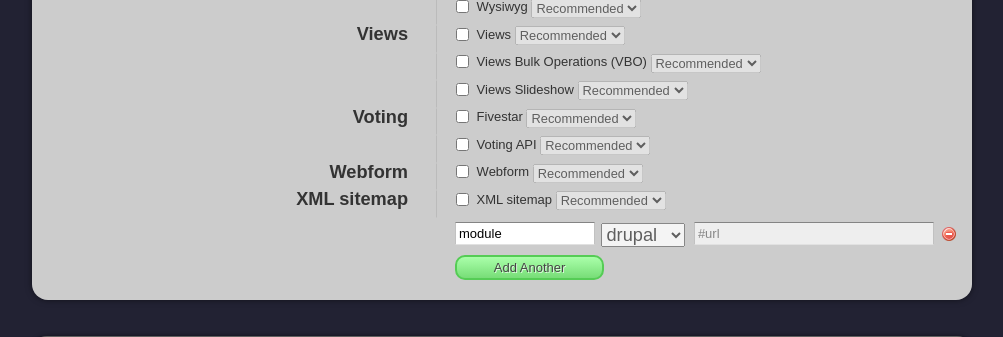
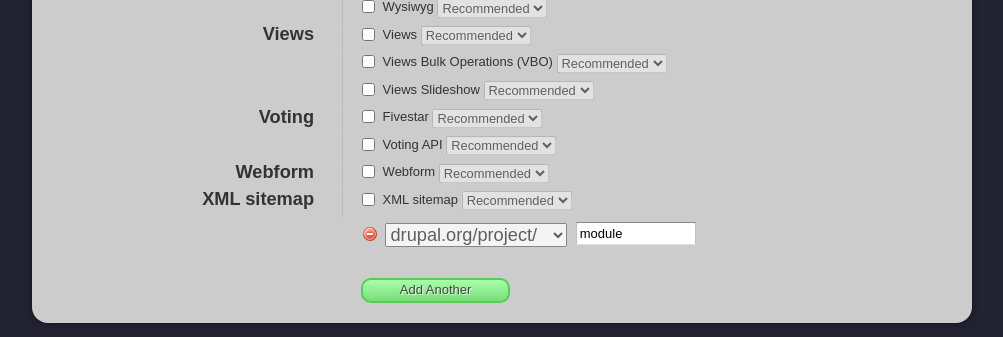
Before and after one commit to rupl/drush_make_generator, a PHP site: page / in a window 1280 px wide. Shown: the part 3275-3612 px from the top of the page, without its empty margins (138-1141 px from the left). Run offline with PHP 8.4, Linux system fonts and the light colour scheme; data comes from the database, SQL or seed files in the repository; some libraries are stand-ins or nearby versions; some web fonts are replaced.

Commit message:
improved download widget UI

```diff
--- a/_lib.php
+++ b/_lib.php
@@ -326,41 +326,41 @@ function formDownload($type='libraries',$download=array()){
 
     case 'libraries':
       $output .= '<div class="download label">';
+        $output .= '<a class="remove">remove</a>';
+        $output .= '<select name="makefile[libs][|THIS|][type]" class="type"><option value="file">www</option><option value="git">git</option></select>';
         $output .= '<input type="text" class="unique" name="makefile[libs][|THIS|][unique]" value="'.$download['unique'].'" /> ';
-        $output .= '<select name="makefile[libs][|THIS|][type]" class="type"><option value="file">www</option><option value="git">git</option></select>';
         $output .= '<input type="text" class="url" name="makefile[libs][|THIS|][url]" value="'.$download['url'].'" />';
-        $output .= '<input type="hidden" class="url" name="makefile[libs][|THIS|][maketype]" value="libraries" />';
-        $output .= '<a class="remove">remove</a>';
+        $output .= '<input type="hidden" name="makefile[libs][|THIS|][maketype]" value="libraries" />';
       $output .= '</div>';
       break;
 
     case 'modules':
       $output .= '<div class="download label">';
+        $output .= '<a class="remove">remove</a>';
+        $output .= '<select name="makefile[modules][|THIS|][type]" class="type"><option value="drupal">drupal.org/project/</option><option value="file">www</option><option value="git">git</option></select>';
         $output .= '<input type="text" class="unique" name="makefile[modules][|THIS|][unique]" value="'.$download['unique'].'" /> ';
-        $output .= '<select name="makefile[modules][|THIS|][type]" class="type"><option value="drupal">drupal</option><option value="file">www</option><option value="git">git</option></select>';
         $output .= '<input type="text" class="url" name="makefile[modules][|THIS|][url]" value="'.$download['url'].'" disabled="disabled" />';
-        $output .= '<input type="hidden" class="url" name="makefile[modules][|THIS|][maketype]" value="module" />'; // module, not "modules"
-        $output .= '<a class="remove">remove</a>';
+        $output .= '<input type="hidden" name="makefile[modules][|THIS|][maketype]" value="module" />'; // module, not "modules"
       $output .= '</div>';
       break;
 
     case 'themes':
       $output .= '<div class="download label">';
+        $output .= '<a class="remove">remove</a>';
+        $output .= '<select name="makefile[themes][|THIS|][type]" class="type"><option value="drupal">drupal.org/project/</option><option value="file">www</option><option value="git">git</option></select>';
         $output .= '<input type="text" class="unique" name="makefile[themes][|THIS|][unique]" value="'.$download['unique'].'" /> ';
-        $output .= '<select name="makefile[themes][|THIS|][type]" class="type"><option value="drupal">drupal</option><option value="file">www</option><option value="git">git</option></select>';
         $output .= '<input type="text" class="url" name="makefile[themes][|THIS|][url]" value="'.$download['url'].'" disabled="disabled" />';
-        $output .= '<input type="hidden" class="url" name="makefile[themes][|THIS|][maketype]" value="theme" />'; // theme, not "themes"
-        $output .= '<a class="remove">remove</a>';
+        $output .= '<input type="hidden" name="makefile[themes][|THIS|][maketype]" value="theme" />'; // theme, not "themes"
       $output .= '</div>';
       break;
 
     case 'includes':
       $output .= '<div class="download label">';
+        $output .= '<a class="remove">remove</a>';
         $output .= '<input type="text" class="unique" name="makefile[includes][|THIS|][unique]" value="'.$download['unique'].'" /> ';
-        $output .= '<select name="makefile[includes][|THIS|][type]" class="type"><option value="drupal">drupal</option><option value="file">www</option><option value="git">git</option></select>';
+        $output .= '<select name="makefile[includes][|THIS|][type]" class="type"><option value="drupal">drupal.org/project/</option><option value="file">www</option><option value="git">git</option></select>';
         $output .= '<input type="text" class="url" name="makefile[includes][|THIS|][url]" value="'.$download['url'].'" disabled="disabled" />';
-        $output .= '<input type="hidden" class="url" name="makefile[includes][|THIS|][maketype]" value="includes" />';
-        $output .= '<a class="remove">remove</a>';
+        $output .= '<input type="hidden" name="makefile[includes][|THIS|][maketype]" value="includes" />';
       $output .= '</div>';
       break;
 
--- a/css/style.css
+++ b/css/style.css
@@ -223,8 +223,8 @@ footer a[class~=org] {display: block; width: 31px; height: 31px; background: url
 	#generate {min-height: 800px; }
 	p,ul,ol,dl {margin: 0 0 1em 0; font-size: 1.3em; }
 	legend h3 {font-size: inherit; font-weight: 400; }
-	h4 {width: 40%; float: left; text-align: right; margin: 0 0 0 0; padding: 0 2% 0 0; font-size: 1.4em; position: relative; top: -2px; }
-	label, .download {display: block; margin: 0 0 0 43%; padding: 0 0 .5em 2%; border-left: 1px solid #bbb; }
+	h4 {width: 30%; float: left; text-align: right; margin: 0 0 0 0; padding: 0 2% 0 0; font-size: 1.4em; position: relative; top: -2px; }
+	label, .download {display: block; margin: 0 0 0 33%; padding: 0 0 .5em 2%; border-left: 1px solid #bbb; }
   label:nth-of-type(3n+1),
     .download:nth-of-type(3n+1) {/* margin-left: 3%; */}
   label input[type=checkbox],
@@ -235,11 +235,12 @@ footer a[class~=org] {display: block; width: 31px; height: 31px; background: url
 	 .download select {display: inline; }
 
 	div.download {clear: both; padding-top: .5em; border-left: 0; }
-	div.download .unique {clear: left; float: left; width: 140px; margin: 0 .5em 0 0; position: relative; top: -3px; }
+	div.download .remove {clear: left; float: left; width: 18px; height: 18px; margin: 0 .5em 0 0; background: url('../img/delete.png') no-repeat 1px 1px; text-indent: -9999px; }
 	div.download .type {float: left; margin: 0 .5em 0 0; padding: 0 2% 0 0; font-size: 1.4em; position: relative; top: -2px; }
-	div.download .url {float: left; width: 240px; margin: 0 .5em 0 0; position: relative; top: -3px; }
-	div.download .remove {float: left; width: 18px; height: 18px; margin: 0 .5em 0 0; background: url('../img/delete.png') no-repeat 1px 1px; text-indent: -9999px; }
-	a.another {margin: 0 0 0 45%; }
+	div.download .unique {float: left; width: 120px; margin: 0 .5em 0 0; position: relative; top: -3px; }
+	div.download .url {float: left; width: 280px; margin: 0 .5em 0 0; opacity: 1; position: relative; top: -3px; -webkit-transition: opacity .2s linear; }
+	div.download .url[disabled] {opacity: 0; }
+	a.another {display: inline-block; margin: 0 0 0 35%; }
 
 	fieldset#fs-opts input[type=text] {position: relative; top: -2px; }
 }
--- a/js/script.js
+++ b/js/script.js
@@ -5,14 +5,14 @@ js for http://drushmake.me
 // scopeless vars!
 lastval = $('#fs-version :radio:checked').val();
 
-// initialize ui
-$('#fs-version :radio:checked').parent().addClass('active');
-
-
 
 $(function(){
 
   // UI
+
+  // initialize
+  $('#fs-version :radio:checked').parent().addClass('active');
+
 
   // slide to on-page anchors
   $.localScroll({
```
